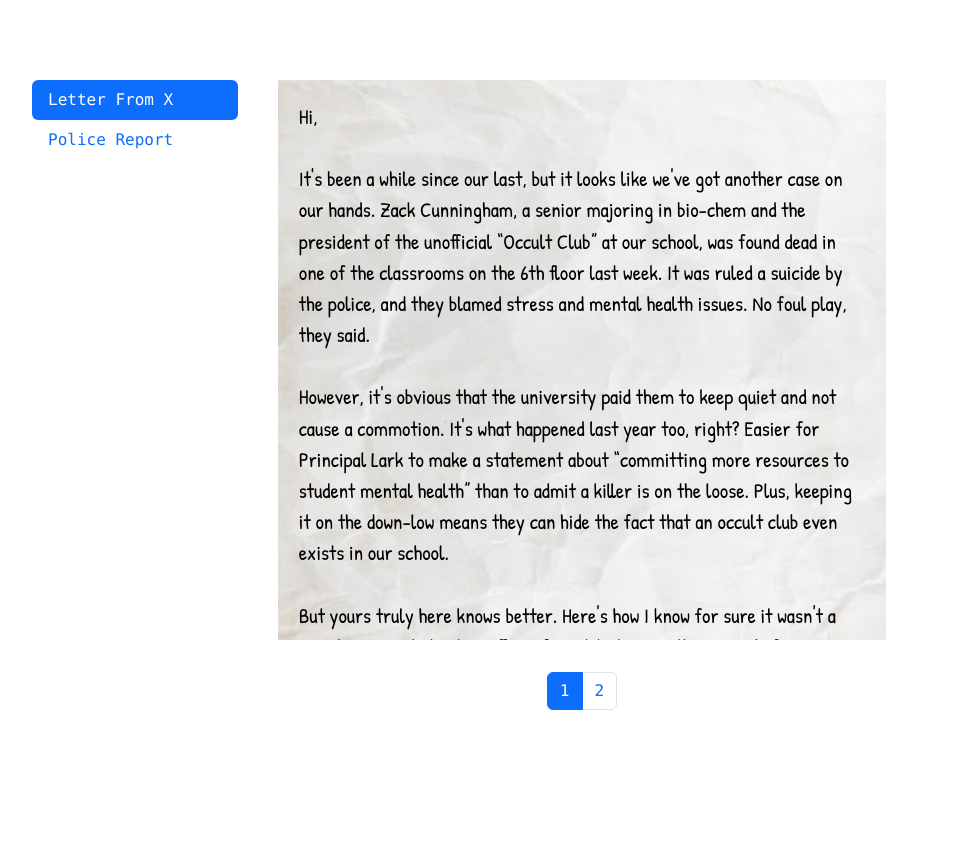
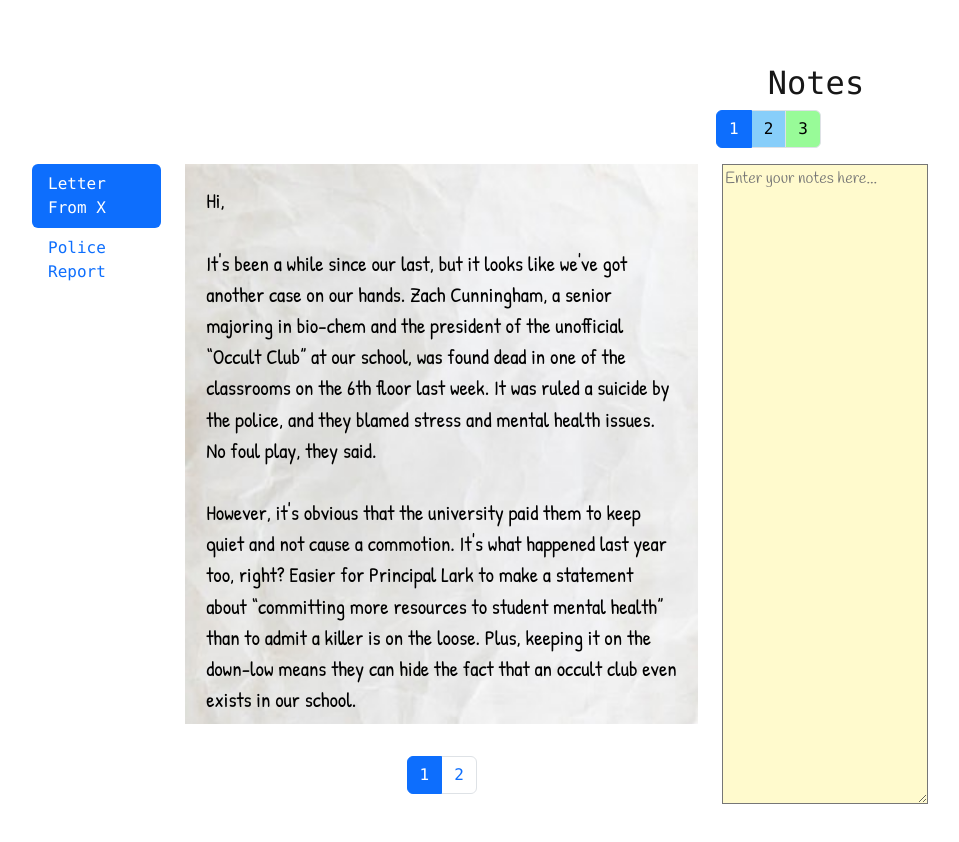
Before and after one commit to TripleSmeven/Murder-At-The-Occult-Club, a Next.js app: page /game in a window 1280 px wide. Shown: the top 842 px of the page, without its empty margins (160-1119 px from the left). Before the commit the page ends 800 px from the top, so only its background shows below. Built offline with nearby package versions, Linux system fonts and the light colour scheme.

Commit message:
add prettier and notes progress

```diff
--- a/app/game/components/CustomCarousel.module.css
+++ b/app/game/components/CustomCarousel.module.css
@@ -3,7 +3,7 @@
   overflow: auto;
 }
 
-.arrowParent {
+.pageButtonsParent {
   /* top, sides, bottom */
   margin: 4vh auto 0;
   justify-content: center;
--- a/app/game/components/CustomCarousel.tsx
+++ b/app/game/components/CustomCarousel.tsx
@@ -1,28 +1,41 @@
-import React, { JSX, useCallback, useEffect, useState } from 'react';
-import { Pagination } from 'react-bootstrap';
-import Carousel from 'react-bootstrap/Carousel';
-import styles from './CustomCarousel.module.css';
+import React, { JSX, useCallback, useEffect, useRef, useState } from "react";
+import { Pagination } from "react-bootstrap";
+import Carousel, { CarouselRef } from "react-bootstrap/Carousel";
+import styles from "./CustomCarousel.module.css";
 
 interface CustomCarouselProps {
   size: number;
   items: JSX.Element[];
 }
 
+const scrollToTop = (ref: React.RefObject<CarouselRef | null>) => {
+  ref.current?.element?.scroll({
+    top: 0,
+    behavior: "smooth",
+  });
+};
+
 export default function CustomCarousel({ size, items }: CustomCarouselProps) {
   const [activeIndex, setActiveIndex] = useState(0);
+  const carouselRef = useRef<CarouselRef | null>(null);
 
-  const handleKeyPress = useCallback((event: KeyboardEvent) => {
-    if (event.key === 'ArrowLeft') {
-      setActiveIndex(Math.max(activeIndex - 1, 0));
-    } else if (event.key === 'ArrowRight') {
-      setActiveIndex(Math.min(activeIndex + 1, size - 1));
-    }
-  }, [activeIndex, size]);
+  const handleKeyPress = useCallback(
+    (event: KeyboardEvent) => {
+      if (event.key === "ArrowLeft") {
+        setActiveIndex(Math.max(activeIndex - 1, 0));
+        scrollToTop(carouselRef);
+      } else if (event.key === "ArrowRight") {
+        setActiveIndex(Math.min(activeIndex + 1, size - 1));
+        scrollToTop(carouselRef);
+      }
+    },
+    [activeIndex, size],
+  );
 
   useEffect(() => {
-    document.addEventListener('keydown', handleKeyPress);
+    document.addEventListener("keydown", handleKeyPress);
     return () => {
-      document.removeEventListener('keydown', handleKeyPress);
+      document.removeEventListener("keydown", handleKeyPress);
     };
   }, [handleKeyPress]);
 
@@ -36,23 +49,27 @@ export default function CustomCarousel({ size, items }: CustomCarouselProps) {
         keyboard={true}
         activeIndex={activeIndex}
         className={styles.carousel}
+        ref={carouselRef}
       >
         {items.map((item, index) => (
-          <Carousel.Item key={index}>
-            {item}
-          </Carousel.Item>
+          <Carousel.Item key={index}>{item}</Carousel.Item>
         ))}
-      </Carousel >
+      </Carousel>
 
-      <Pagination className={styles.arrowParent}>
+      <Pagination className={styles.pageButtonsParent}>
         {items.map((_, index) => (
           <Pagination.Item
             key={index}
             active={activeIndex === index}
-            onClick={() => setActiveIndex(index)}
-          >{index + 1}</Pagination.Item>
+            onClick={() => {
+              setActiveIndex(index);
+              scrollToTop(carouselRef);
+            }}
+          >
+            {index + 1}
+          </Pagination.Item>
         ))}
       </Pagination>
     </>
-  )
+  );
 }
--- a/app/game/evidenceComponents/letterFromX/LetterFromX.tsx
+++ b/app/game/evidenceComponents/letterFromX/LetterFromX.tsx
@@ -6,7 +6,7 @@ export default function LetterFromX() {
     <div>Hi,</div>
     <br />
     <div>
-      It&apos;s been a while since our last, but it looks like we&apos;ve got another case on our hands. Zack Cunningham, a senior majoring in bio-chem and the president of the unofficial “Occult Club” at our school, was found dead in one of the classrooms on the 6th floor last week. It was ruled a suicide by the police, and they blamed stress and mental health issues. No foul play, they said.
+      It&apos;s been a while since our last, but it looks like we&apos;ve got another case on our hands. Zach Cunningham, a senior majoring in bio-chem and the president of the unofficial “Occult Club” at our school, was found dead in one of the classrooms on the 6th floor last week. It was ruled a suicide by the police, and they blamed stress and mental health issues. No foul play, they said.
     </div>
     <br />
     <div>
--- a/app/game/game.module.css
+++ b/app/game/game.module.css
@@ -1,6 +1,6 @@
 .gameParent {
-  font-family: 'Consolas';
-  margin: 10vh auto;
+  font-family: "Consolas";
+  margin: 8vh auto;
   max-width: 70vw;
   font-size: 16px;
 }
@@ -21,5 +21,33 @@
   max-height: 80vh;
   max-width: 50vw;
   overflow-y: auto;
-  padding: 0 1em;
+  padding: 0;
 }
+
+.notesHeader {
+  text-align: center;
+}
+
+.notesTextarea {
+  width: 100%;
+  height: 80vh;
+  max-height: 80vh;
+  min-height: 30em;
+  font-family: Handlee;
+  font-size: 1em;
+}
+
+.yellowNotes {
+  background-color: lemonChiffon;
+  color: black;
+}
+
+.blueNotes {
+  background-color: lightskyblue;
+  color: black;
+}
+
+.greenNotes {
+  background-color: palegreen;
+  color: black;
+}
--- a/app/game/layout.tsx
+++ b/app/game/layout.tsx
@@ -1,14 +1,14 @@
 import type { Metadata } from "next";
-import { Caveat, Shadows_Into_Light, Patrick_Hand, Special_Elite } from "next/font/google";
+import { Caveat, Handlee, Patrick_Hand, Special_Elite } from "next/font/google";
 import "bootstrap/dist/css/bootstrap.min.css";
-import "./gameLayout.module.css"
+import "./gameLayout.module.css";
 
 const caveat = Caveat({
   variable: "--font-caveat-sans",
   subsets: ["latin"],
 });
-const shadows = Shadows_Into_Light({
-  variable: "--font-shadows",
+const handlee = Handlee({
+  variable: "--font-handlee",
   weight: "400",
   subsets: ["latin"],
 });
@@ -21,7 +21,7 @@ const special = Special_Elite({
   variable: "--font-special",
   weight: "400",
   subsets: ["latin"],
-})
+});
 
 export const metadata: Metadata = {
   title: "Murder At The Occult Club",
@@ -33,9 +33,5 @@ export default function Layout({
 }: Readonly<{
   children: React.ReactNode;
 }>) {
-  return (
-    <div className={special.variable}>
-      {children}
-    </div>
-  );
+  return <div className={special.variable}>{children}</div>;
 }
--- a/app/game/page.tsx
+++ b/app/game/page.tsx
@@ -1,45 +1,142 @@
-'use client'
-import Col from 'react-bootstrap/Col';
-import Nav from 'react-bootstrap/Nav';
-import Row from 'react-bootstrap/Row';
-import Tab from 'react-bootstrap/Tab';
+"use client";
+import { useState } from "react";
+import Col from "react-bootstrap/Col";
+import Nav from "react-bootstrap/Nav";
+import Row from "react-bootstrap/Row";
+import Tab from "react-bootstrap/Tab";
+import Carousel from "react-bootstrap/Carousel";
+import Container from "react-bootstrap/Container";
+import Pagination from "react-bootstrap/Pagination";
 
-import styles from './game.module.css'
+import styles from "./game.module.css";
 
-import LetterFromX from './evidenceComponents/letterFromX/LetterFromX';
-import PoliceReport from './evidenceComponents/policeReport/PoliceReport';
-
+import LetterFromX from "./evidenceComponents/letterFromX/LetterFromX";
+import PoliceReport from "./evidenceComponents/policeReport/PoliceReport";
 
 export default function Game() {
+  const [notesActiveIndex, setNotesActiveIndex] = useState(0);
   return (
     <div className={styles.gameParent}>
-      <LeftTabs></LeftTabs>
+      <Container>
+        <Row>
+          <Col sm={2}></Col>
+          <Col sm={7}></Col>
+          <Col sm={3}>
+            <NotesController
+              setNotesActiveIndex={setNotesActiveIndex}
+              notesActiveIndex={notesActiveIndex}
+            />
+          </Col>
+        </Row>
+      </Container>
+
+      {/* https://react-bootstrap.netlify.app/docs/components/tabs/#custom-tab-layout */}
+      <Tab.Container id="left-tabs-example" defaultActiveKey="1">
+        <Row>
+          <Col sm={2}>
+            <Nav variant="pills" className="flex-column">
+              <Nav.Item>
+                <Nav.Link eventKey="1">Letter From X</Nav.Link>
+              </Nav.Item>
+              <Nav.Item>
+                <Nav.Link eventKey="2">Police Report</Nav.Link>
+              </Nav.Item>
+            </Nav>
+          </Col>
+          <Col sm={7}>
+            <Tab.Content className={styles.tabContent}>
+              <Tab.Pane eventKey="1">
+                <LetterFromX />
+              </Tab.Pane>
+              <Tab.Pane eventKey="2">
+                <PoliceReport />
+              </Tab.Pane>
+            </Tab.Content>
+          </Col>
+          <Col sm={3}>
+            <Notes activeIndex={notesActiveIndex} />
+          </Col>
+        </Row>
+      </Tab.Container>
     </div>
   );
 }
 
-// https://react-bootstrap.netlify.app/docs/components/tabs/#custom-tab-layout
-function LeftTabs() {
+function NotesController({
+  setNotesActiveIndex,
+  notesActiveIndex,
+}: {
+  setNotesActiveIndex: (index: number) => void;
+  notesActiveIndex: number;
+}) {
   return (
-    <Tab.Container id="left-tabs-example" defaultActiveKey="first">
-      <Row>
-        <Col sm={3}>
-          <Nav variant="pills" className="flex-column">
-            <Nav.Item>
-              <Nav.Link eventKey="first">Letter From X</Nav.Link>
-            </Nav.Item>
-            <Nav.Item>
-              <Nav.Link eventKey="second">Police Report</Nav.Link>
-            </Nav.Item>
-          </Nav>
-        </Col>
-        <Col sm={9}>
-          <Tab.Content className={styles.tabContent}>
-            <Tab.Pane eventKey="first"><LetterFromX /></Tab.Pane>
-            <Tab.Pane eventKey="second"><PoliceReport /></Tab.Pane>
-          </Tab.Content>
-        </Col>
-      </Row>
-    </Tab.Container>
+    <div className={styles.notesHeader}>
+      <h2>Notes</h2>
+      <Pagination className={styles.pageButtonsParent}>
+        <Pagination.Item
+          linkClassName={styles.yellowNotes}
+          key={0}
+          active={notesActiveIndex === 0}
+          onClick={() => {
+            setNotesActiveIndex(0);
+          }}
+        >
+          1
+        </Pagination.Item>
+        <Pagination.Item
+          linkClassName={styles.blueNotes}
+          key={1}
+          active={notesActiveIndex === 1}
+          onClick={() => {
+            setNotesActiveIndex(1);
+          }}
+        >
+          2
+        </Pagination.Item>
+        <Pagination.Item
+          linkClassName={styles.greenNotes}
+          key={2}
+          active={notesActiveIndex === 2}
+          onClick={() => {
+            setNotesActiveIndex(2);
+          }}
+        >
+          3
+        </Pagination.Item>
+      </Pagination>
+    </div>
   );
 }
+
+function Notes({ activeIndex = 0 }: { activeIndex?: number }) {
+  return (
+    <Carousel
+      slide={false}
+      indicators={false}
+      controls={false}
+      wrap={false}
+      keyboard={true}
+      activeIndex={activeIndex}
+      className={styles.carousel}
+    >
+      <Carousel.Item key={1}>
+        <textarea
+          className={`${styles.notesTextarea} ${styles.yellowNotes}`}
+          placeholder="Enter your notes here..."
+        />
+      </Carousel.Item>
+      <Carousel.Item key={2}>
+        <textarea
+          className={`${styles.notesTextarea} ${styles.blueNotes}`}
+          placeholder="Enter your notes here..."
+        />
+      </Carousel.Item>
+      <Carousel.Item key={3}>
+        <textarea
+          className={`${styles.notesTextarea} ${styles.greenNotes}`}
+          placeholder="Enter your notes here..."
+        />
+      </Carousel.Item>
+    </Carousel>
+  );
+}
--- a/eslint.config.mjs
+++ b/eslint.config.mjs
@@ -1,10 +1,12 @@
 import { defineConfig, globalIgnores } from "eslint/config";
 import nextVitals from "eslint-config-next/core-web-vitals";
 import nextTs from "eslint-config-next/typescript";
+import eslintConfigPrettier from "eslint-config-prettier/flat";
 
 const eslintConfig = defineConfig([
   ...nextVitals,
   ...nextTs,
+  eslintConfigPrettier,
   // Override default ignores of eslint-config-next.
   globalIgnores([
     // Default ignores of eslint-config-next:
--- a/package.json
+++ b/package.json
@@ -22,6 +22,8 @@
     "@types/react-dom": "^19",
     "eslint": "^9",
     "eslint-config-next": "16.1.3",
+    "eslint-config-prettier": "^10.1.8",
+    "prettier": "3.8.1",
     "tailwindcss": "^4",
     "typescript": "^5"
   }
```
Also changed, not shown: 2 other files (tests, documents, lock files or other folders).
